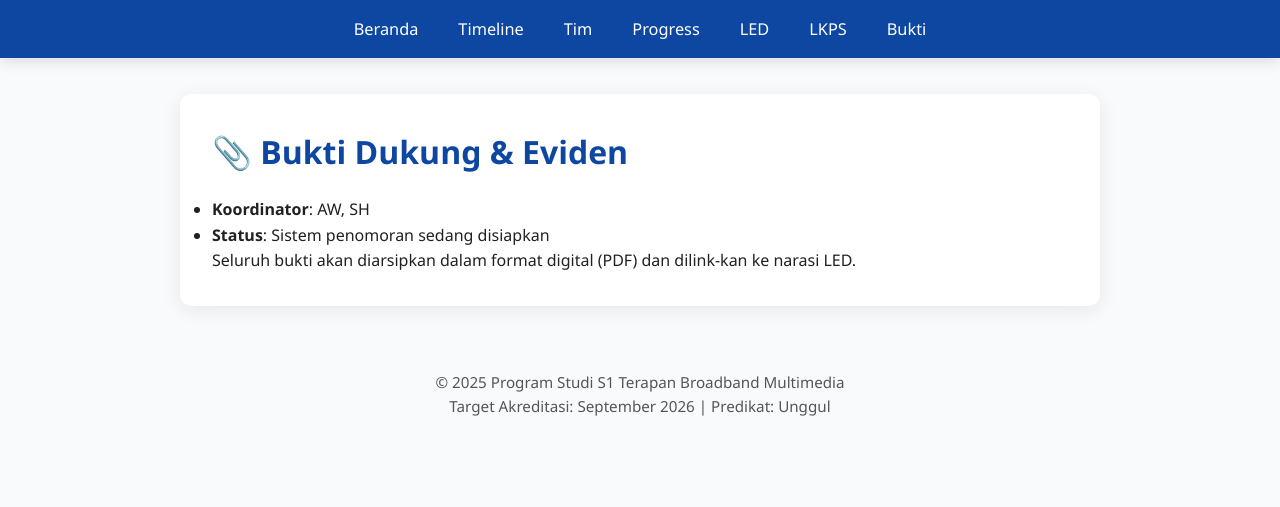
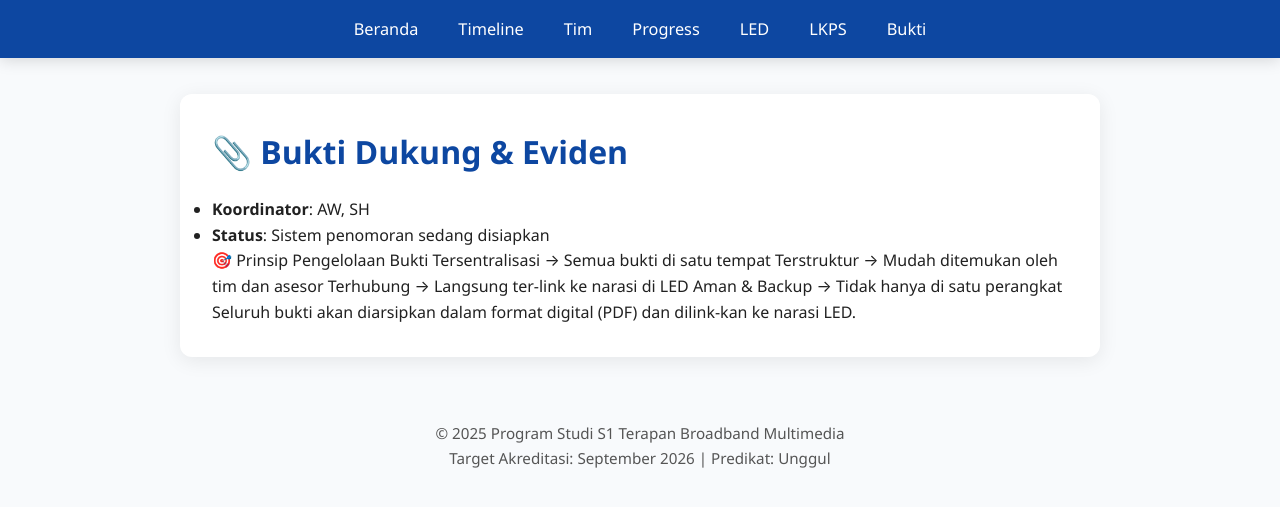
Before and after one commit to portal-psbm/aksibm-26, a Jekyll site: the page built from bukti.md, in a window 1280 px wide. Shown: the top 507 px of the page. Built offline with Jekyll 4.4.1, drawn with Linux system fonts in a browser that asks for light colours.

Commit message:
Update bukti.md

```diff
--- a/bukti.md
+++ b/bukti.md
@@ -9,4 +9,10 @@ permalink: /bukti/
 - **Koordinator**: AW, SH
 - **Status**: Sistem penomoran sedang disiapkan
 
+🎯 Prinsip Pengelolaan Bukti
+Tersentralisasi → Semua bukti di satu tempat
+Terstruktur → Mudah ditemukan oleh tim dan asesor
+Terhubung → Langsung ter-link ke narasi di LED
+Aman & Backup → Tidak hanya di satu perangkat
+
 > Seluruh bukti akan diarsipkan dalam format digital (PDF) dan dilink-kan ke narasi LED.
```
